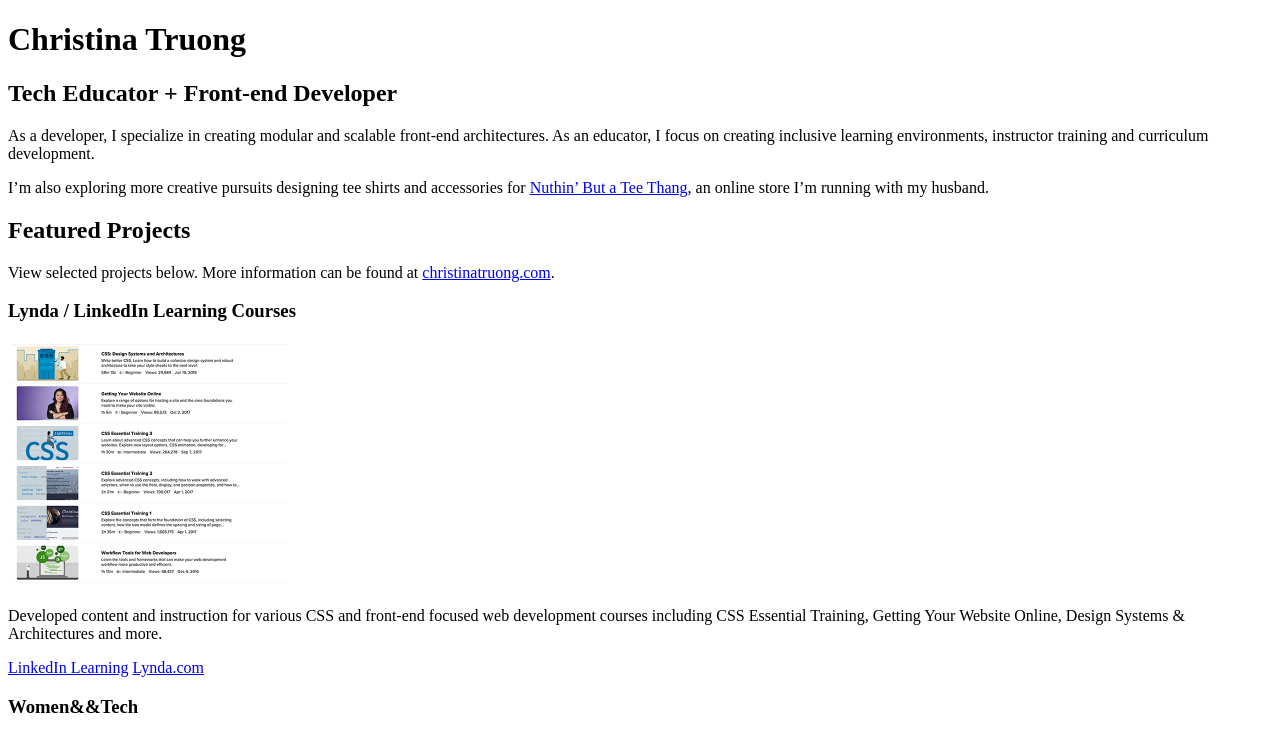
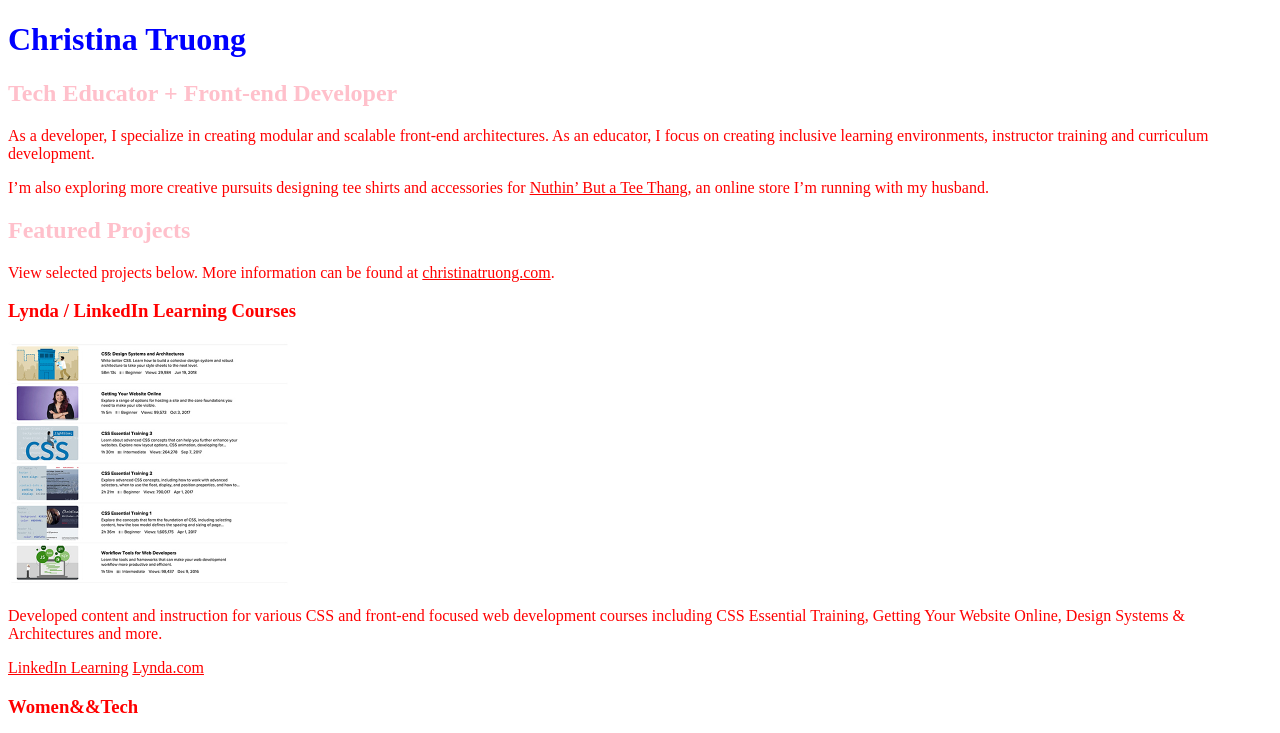
Before and after one commit to neoNite77/css-portfolio, a plain HTML site: page index.html in a window 1280 px wide. Shown: the top 733 px of the page. Drawn offline with Linux system fonts and the light colour scheme.

Commit message:
Update styles.css

```diff
--- a/css/styles.css
+++ b/css/styles.css
@@ -1,3 +1,15 @@
 img {
     width: 300px;
 }
+
+* {
+    color: red;
+}
+
+h1 {
+    color: blue;
+}
+
+h2 {
+    color: pink;
+}
```
